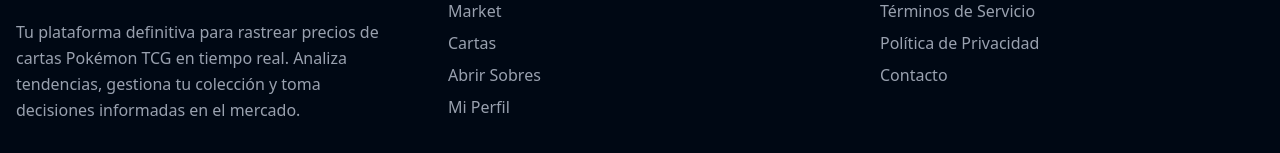
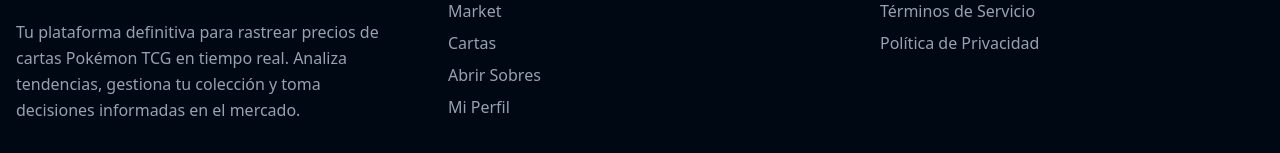
Before and after one commit to patatavolc/Poke-Price-Tracker, a Next.js app in the folder frontend/: page / in a window 1280 px wide. Shown: the part 3816-3969 px from the top of the page. Built offline with nearby package versions, Linux system fonts and the light colour scheme; no server answers.

Commit message:
feat(footer): eliminar enlace de Contacto de la sección Legal

```diff
--- a/frontend/src/components/common/Footer.jsx
+++ b/frontend/src/components/common/Footer.jsx
@@ -105,14 +105,6 @@
                                     Política de Privacidad
                                 </Link>
                             </li>
-                            <li>
-                                <Link
-                                    href="/contact"
-                                    className="text-gray-400 hover:text-brand-highlight transition-colors duration-200"
-                                >
-                                    Contacto
-                                </Link>
-                            </li>
                         </ul>
                     </div>
                 </div>
```
